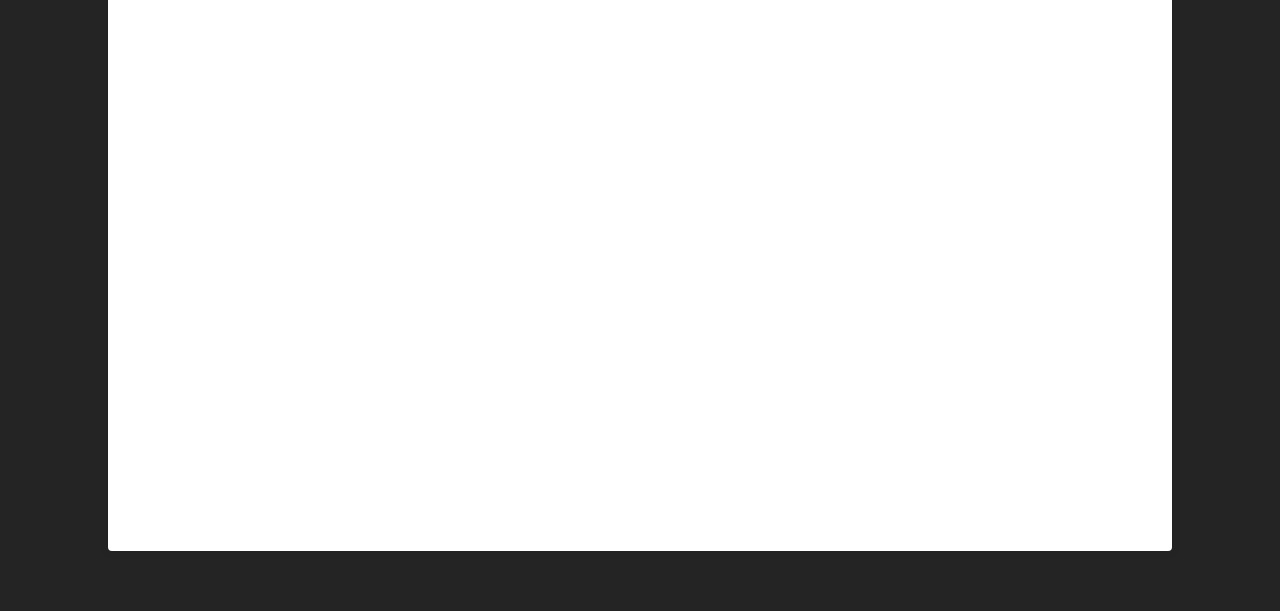
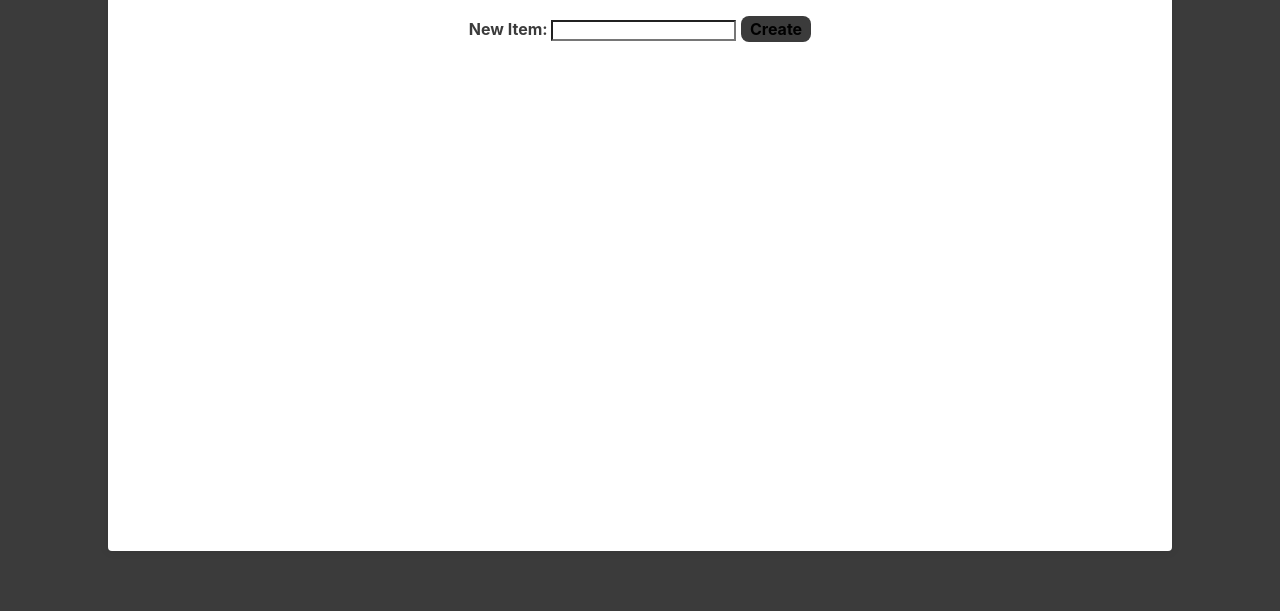
Before and after one commit to larswan/oneclub-code-challenge-pt2, a website built with Vite: page index.html in a window 1280 px wide. Shown: the part 189-800 px from the top of the page. Built offline with nearby package versions, Linux system fonts and the light colour scheme.

Commit message:
added form, changed styling

```diff
--- a/index.html
+++ b/index.html
@@ -7,7 +7,12 @@
   </head>
   <body>
     <div id="app">
-
+      <h1>List</h1>
+      <form id="editableForm">
+        <label for="itemNameInput">New Item: </label>
+        <input type="text" id="itemName" required>
+        <button id="newItemBtn">Create</button>
+      </form>
     </div>
     <script type="module" src="/main.js"></script>
   </body>
--- a/style.css
+++ b/style.css
@@ -1,11 +1,13 @@
+
 :root {
+  --dark-grey: #3b3b3b;
   font-family: Inter, system-ui, Avenir, Helvetica, Arial, sans-serif;
   line-height: 1.5;
   font-weight: 400;
 
   color-scheme: light dark;
-  color: rgba(0, 0, 0, 0.87);
-  background-color: #242424;
+  color: var(--dark-grey);
+  background-color: var(--dark-grey);
 
   font-synthesis: none;
   text-rendering: optimizeLegibility;
@@ -29,7 +31,6 @@ body {
   align-items: center;
   min-width: 320px;
   min-height: 100vh;
-  color:rgb(0, 0, 0);
 }
 
 h1 {
@@ -40,16 +41,18 @@ h1 {
 button {
   border-radius: 8px;
   border: 1px solid transparent;
-  padding: 0.6em 1.2em;
+  padding: 02px 8px;
   font-size: 1em;
-  font-weight: 500;
+  font-weight: bold;
   font-family: inherit;
-  background-color: #1a1a1a;
+  background-color: var(--dark-grey);
   cursor: pointer;
-  transition: border-color 0.25s;
+  transition: 0.5s;
 }
 button:hover {
-  border-color: #646cff;
+  color: var(--dark-grey);
+  border: 1px solid var(--dark-grey);
+  background-color: white;
 }
 
 #app {
@@ -61,6 +64,14 @@ button:hover {
   height: 80vh;
   display: flex;
   flex-direction: column;
-  justify-content: center;
+  justify-content: flex-start;
   align-items: center;
 }
+
+label {
+  font-weight: bold;
+}
+
+input {
+  background-color: rgb(255, 255, 255);
+}
```
